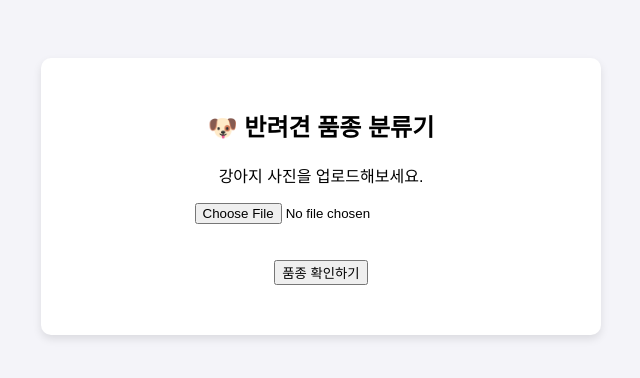
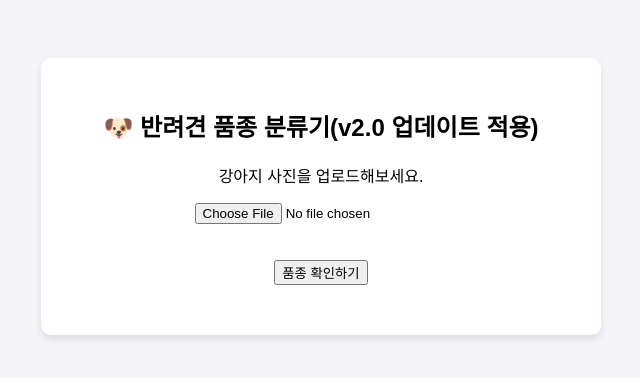
Before and after one commit to hyeok1217/opensource_homework, a FastAPI app: page / in a window 1280 px wide. Shown: the top 378 px of the page, without its empty margins (319-959 px from the left). Run offline with FastAPI, Linux system fonts and the light colour scheme; parts of the project's set-up code (start-up, migrations or seed data) failed here and were passed over.

Commit message:
Apply MLOps v2.0 update

```diff
--- a/templates/index.html
+++ b/templates/index.html
@@ -13,7 +13,7 @@
 </head>
 <body>
     <div class="container">
-        <h2>🐶 반려견 품종 분류기</h2>
+        <h2>🐶 반려견 품종 분류기(v2.0 업데이트 적용)</h2>
         <p>강아지 사진을 업로드해보세요.</p>
         <input type="file" id="imageInput" accept="image/*" onchange="previewImage()">
         <br>
```
Also changed, not shown: .github/workflows/ci.yml (added), 2 other files.
